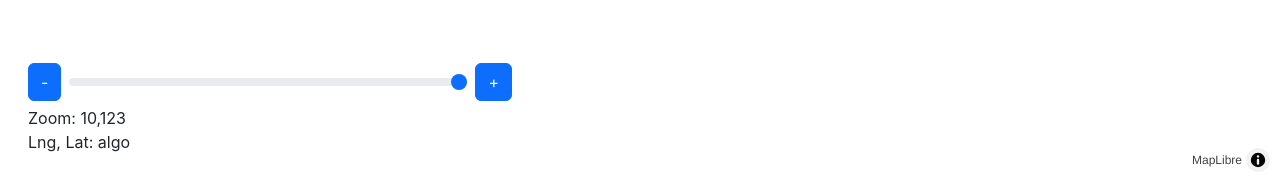
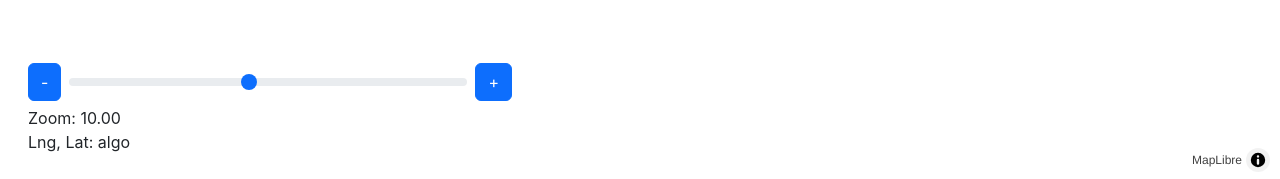
Before and after one commit to FabzDev/angular-lifecycle, an Angular app: page /maps/fullscreen in a window 1280 px wide. Both pictures are taken after a click on the item "ZoomRange". Shown: the part 618-797 px from the top of the page. Built offline with nearby package versions, Linux system fonts and the light colour scheme; no server answers.

Commit message:
Implementado ZoomRangePage V2

```diff
--- a/src/app/maps/pages/full-screen-page/full-screen-page.component.ts
+++ b/src/app/maps/pages/full-screen-page/full-screen-page.component.ts
@@ -18,7 +18,7 @@ export class FullScreenPageComponent implements OnInit, AfterViewInit, OnDestroy
   }
 
   ngAfterViewInit(): void {
-    const initialState = { lng: -75.46171, lat: 10.39161, zoom: 14 };
+    const initialState = { lng: -75.46171, lat: 10.39161, zoom: 8 };
 
     this.map = new Map({
       container: this.mapContainer.nativeElement,
--- a/src/app/maps/pages/marks-page/marks-page.component.ts
+++ b/src/app/maps/pages/marks-page/marks-page.component.ts
@@ -1,6 +1,7 @@
 import { Component } from '@angular/core';
 
 @Component({
+  selector: 'maps-page-marks',
   templateUrl: './marks-page.component.html',
   styles: ``
 })
--- a/src/app/maps/pages/properties-page/properties-page.component.ts
+++ b/src/app/maps/pages/properties-page/properties-page.component.ts
@@ -1,6 +1,7 @@
 import { Component } from '@angular/core';
 
 @Component({
+  selector: 'maps-page-properties',
   templateUrl: './properties-page.component.html',
   styles: ``
 })
--- a/src/app/maps/pages/zoom-range-page/zoom-range-page.component.html
+++ b/src/app/maps/pages/zoom-range-page/zoom-range-page.component.html
@@ -4,14 +4,22 @@
 <div class="zoom-container p-2">
 
   <div class="zoom-component">
-    <button class="btn btn-primary">-</button>
-    <input type="range" class="form-range px-2" min="-2" max="18">
-    <button class="btn btn-primary">+</button>
+    <button (click)="zoomOut()" class="btn btn-primary">-</button>
+
+    <input  (input)="changeZoomWithBar( zoombar.value )"
+            [value]="currentZoom"
+            type="range"
+            class="form-range px-2"
+            min="1"
+            max="21"
+            #zoombar>
+
+    <button (click)="zoomIn()" class="btn btn-primary">+</button>
   </div>
 
   <div>
     <span class="form-label">
-      Zoom: 10,123
+      Zoom: {{ currentZoom | number:'2.2-2' }}
       <br>
       Lng, Lat: algo
     </span>
--- a/src/app/maps/pages/zoom-range-page/zoom-range-page.component.ts
+++ b/src/app/maps/pages/zoom-range-page/zoom-range-page.component.ts
@@ -3,24 +3,56 @@ import { Map } from 'maplibre-gl';
 
 @Component({
   templateUrl: './zoom-range-page.component.html',
-  styleUrl: 'zoom-range-page.css'
+  styleUrl: 'zoom-range-page.css',
 })
-export class ZoomRangePageComponent implements AfterViewInit{
-
-  map?: Map;
+export class ZoomRangePageComponent implements AfterViewInit {
+  public map?: Map;
+  public currentZoom: number = 10;
 
   @ViewChild('mapa')
   private mapContainer!: ElementRef<HTMLElement>;
 
   ngAfterViewInit(): void {
     const initialState = { lng: -75.46171, lat: 10.39161, zoom: 14 };
-
     this.map = new Map({
       container: this.mapContainer.nativeElement,
       style: `https://api.maptiler.com/maps/streets-v2/style.json?key=vDOrj6jFitb3t7hjxI2N`,
       center: [initialState.lng, initialState.lat],
-      zoom: initialState.zoom
+      zoom: this.currentZoom,
+    });
+
+    this.callMapListeners();
+  }
+
+  callMapListeners(): void {
+    if (!this.map) {
+      throw new Error('No hay Mapa');
+    }
+
+    this.map.on('zoom', (ev) => {
+      this.currentZoom = this.map!.getZoom();
+    });
+
+    this.map.on('zoomend', (ev) => {
+      if (this.map!.getZoom() < 1)  {
+        this.map!.zoomTo(1);
+      }
+      if (this.map!.getZoom() > 20)  {
+        this.map!.zoomTo(20);
+      }
     });
   }
 
+  zoomIn(): void {
+    this.map!.zoomIn();
+  }
+
+  zoomOut(): void {
+    this.map!.zoomOut();
+  }
+
+  changeZoomWithBar(barZoomValue: string) {
+    if (!this.map) throw new Error('No hay mapa de nuevo');
+    this.map.setZoom(Number(barZoomValue));
+  }
 }
```
